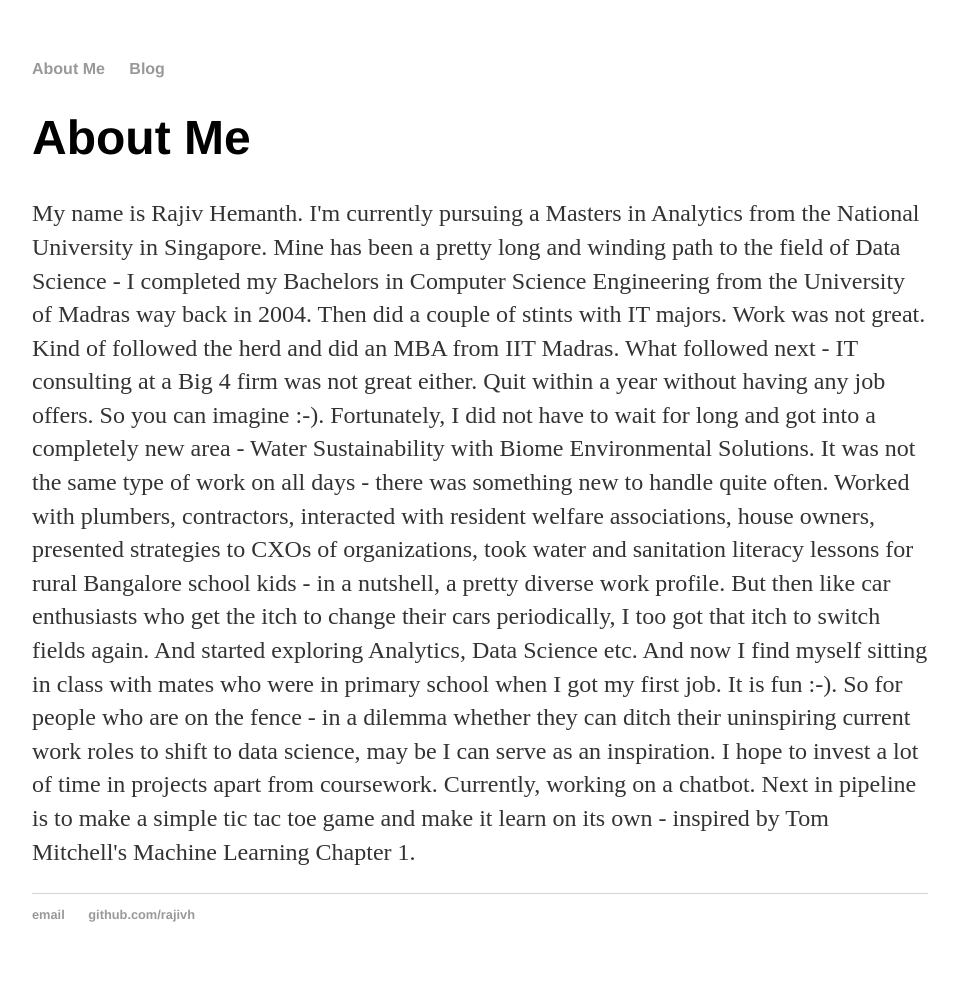
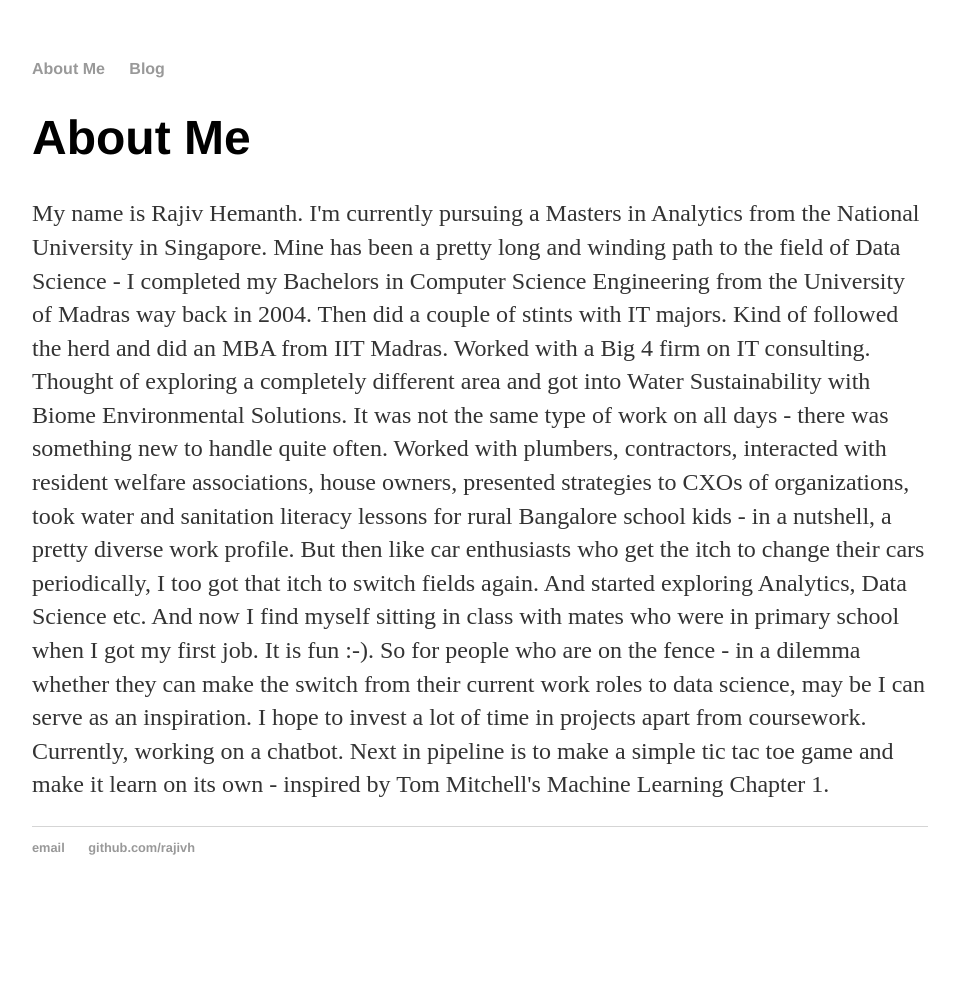
Before and after one commit to Rajivh/rajivh.github.io, a Jekyll site: the page built from about/index.html, in a window 1280 px wide. Shown: the whole page, without its empty margins (160-1118 px from the left). Built offline with Jekyll 4.4.1, drawn with Linux system fonts in a browser that asks for light colours; after the commit the page ends 915 px from its top, so only the background shows below that.

Commit message:
Update index.html

```diff
--- a/about/index.html
+++ b/about/index.html
@@ -7,11 +7,10 @@ title: About Me
 	<p>My name is Rajiv Hemanth. I'm currently pursuing a Masters in Analytics from the National University in Singapore.
 	   Mine has been a pretty long and winding path to the field of Data Science - I completed my Bachelors in Computer
 	   Science Engineering from the University of Madras way back in 2004. Then did a couple of stints with IT majors.
-	   Work was not great. Kind of followed the herd and did an MBA from IIT Madras. What followed next - IT consulting at
-	   a Big 4 firm was not great either. Quit within a year without having any job offers. So you can imagine :-).
+	   Kind of followed the herd and did an MBA from IIT Madras. Worked with a Big 4 firm on IT consulting.
 
-	   Fortunately, I did not have to wait for long and got into a completely new area - Water Sustainability with Biome
-	   Environmental Solutions. It was not the same type of work on all days - there was something new to handle quite
+	   Thought of exploring a completely different area and got into Water Sustainability with Biome Environmental
+	   Solutions. It was not the same type of work on all days - there was something new to handle quite
 	   often. Worked with plumbers, contractors, interacted with resident welfare associations, house owners, presented
 	   strategies to CXOs of organizations, took water and sanitation literacy lessons for rural Bangalore school kids -
 	   in a nutshell, a pretty diverse work profile.
@@ -19,7 +18,7 @@ title: About Me
 	   But then like car enthusiasts who get the itch to change their cars periodically, I too got that itch to switch
 	   fields again. And started exploring Analytics, Data Science etc. And now I find myself sitting in class with mates
 	   who were in primary school when I got my first job. It is fun :-). So for people who are on the fence - in a
-           dilemma whether they can ditch their uninspiring current work roles to shift to data science, may be I can serve as
+           dilemma whether they can make the switch from their current work roles to data science, may be I can serve as
 	   an inspiration.
 
 	   I hope to invest a lot of time in projects apart from coursework. Currently, working on a chatbot. Next in pipeline
```
